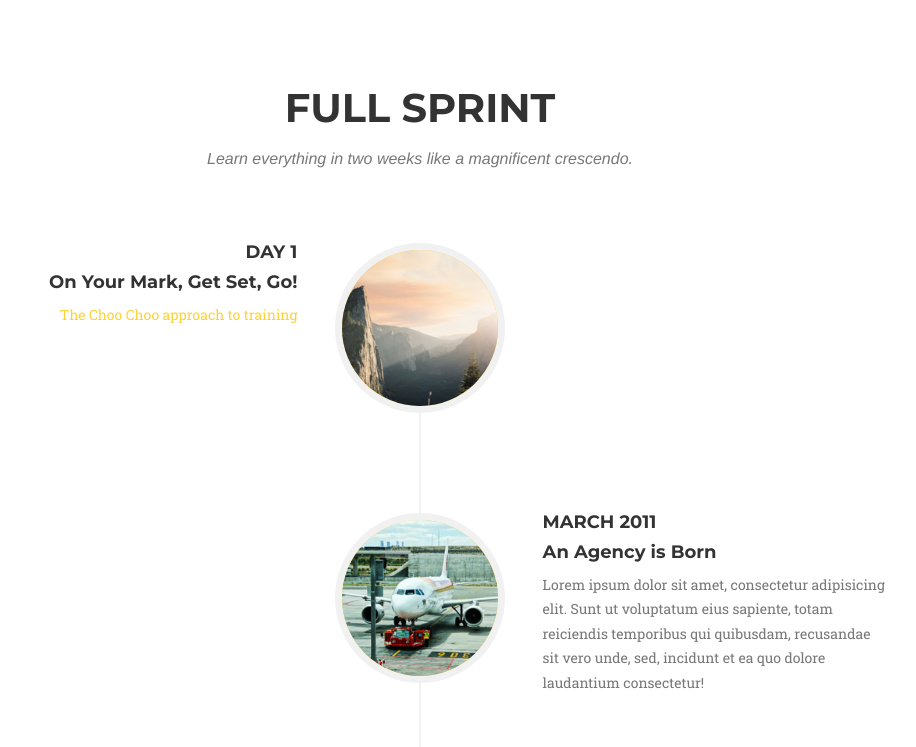
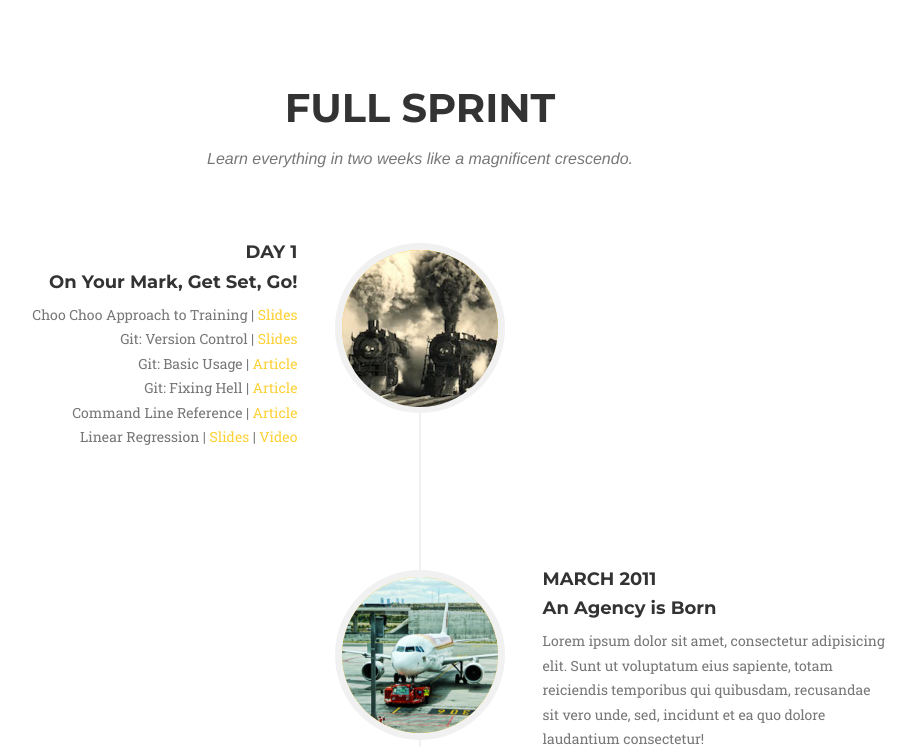
Before and after one commit to frrmack/choo-choo, a Flask app: page / in a window 1280 px wide. Shown: the part 2780-3527 px from the top of the page, without its empty margins (220-1136 px from the left). Run offline with Flask 2, Linux system fonts and the light colour scheme; some libraries are stand-ins or nearby versions; some web fonts are replaced.

Commit message:
day 1 of full sprint done

```diff
--- a/templates/choochoo.html
+++ b/templates/choochoo.html
@@ -10,6 +10,8 @@
     <meta name="author" content="">
 
     <title>Datascope Choo Choo</title>
+
+    <link rel="shortcut icon" href="{{ url_for('static', filename='img/favicon.ico') }}">
 
     <!-- Bootstrap Core CSS -->
     <link href="static/css/bootstrap.min.css" rel="stylesheet">
@@ -246,7 +248,13 @@
                                 </div>
                                 <div class="timeline-body">
                                   <p class="text-muted">
-				    <a href="/static/js/ViewerJS/index.html#../../slides/intro_to_class.pdf">The Choo Choo approach to training</a>
+				      Choo Choo Approach to Training | <a href="/static/js/ViewerJS/index.html#../../slides/intro_to_class.pdf">Slides</a><br>
+				      Git: Version Control | <a href="/static/js/ViewerJS/index.html#../../slides/git_slides.pdf">Slides</a><br>
+				      Git: Basic Usage | <a href="/static/articles/quick_git_manual.html">Article</a><br>
+				      Git: Fixing Hell | <a href="/static/articles/merge_hell.html">Article</a><br>
+				      Command Line Reference | <a href="/static/articles/bash_reference.html">Article</a><br>
+				      Linear Regression | <a href="/static/js/ViewerJS/index.html#../../slides/linear_regression_slides.pdf">Slides</a> | <a href="/static/videos/linear_regression.mp4">Video</a>
+
 				  </p>
                                 </div>
                             </div>
```
Also changed, not shown: static/img/full-sprint/1.jpg, 1 other file.
